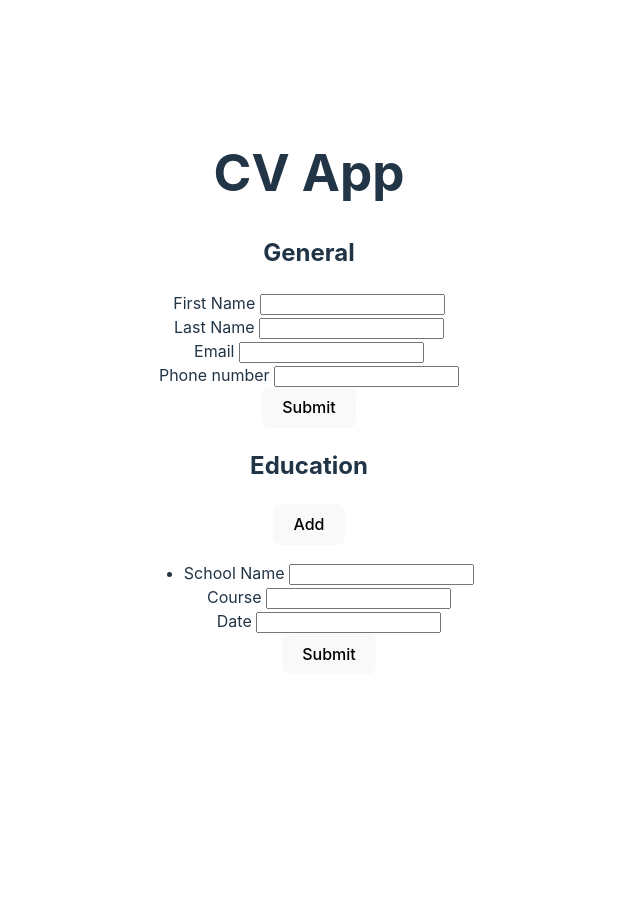
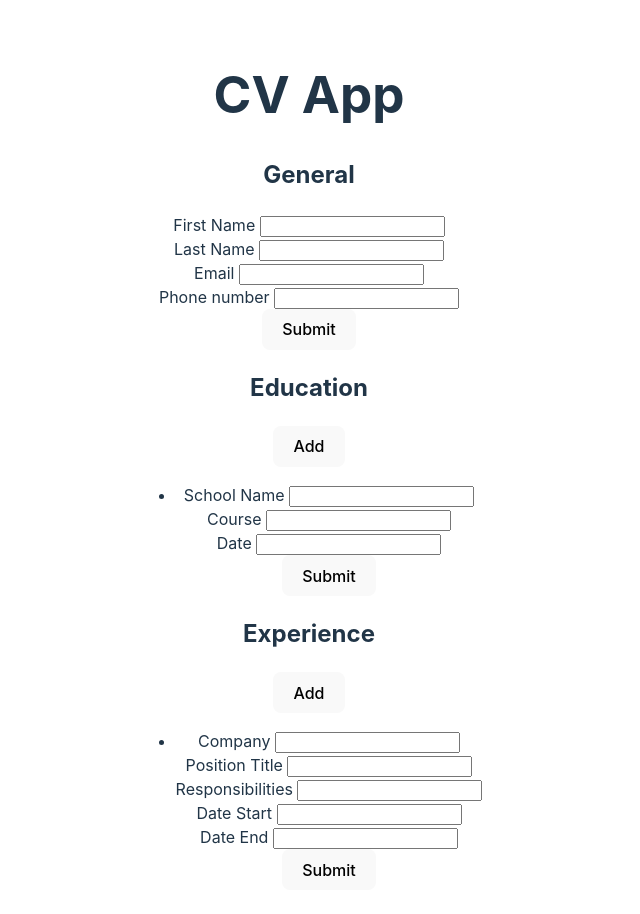
Before and after one commit to nofxboy1234/cv-app, a React (Vite) app: page / in a window 1280 px wide. Shown: the top 914 px of the page, without its empty margins (331-971 px from the left). Before the commit the page ends 800 px from the top, so only its background shows below. Built offline with nearby package versions, Linux system fonts and the light colour scheme.

Commit message:
Add Experience component

```diff
--- a/src/App.jsx
+++ b/src/App.jsx
@@ -1,6 +1,7 @@
 import './App.css';
 import General from './components/general/General';
 import EducationIndex from './components/education/Index';
+import ExperienceIndex from './components/experience/Index';
 
 function App() {
   return (
@@ -8,6 +9,7 @@ function App() {
       <h1>CV App</h1>
       <General />
       <EducationIndex />
+      <ExperienceIndex />
     </>
   );
 }
--- /dev/null
+++ b/src/components/experience/Edit.jsx
@@ -0,0 +1,87 @@
+export default function ExperienceEdit({
+  experience,
+  handleChangeExperience,
+  toggleEdit,
+}) {
+  return (
+    <>
+      <li>
+        <form onSubmit={toggleEdit}>
+          <div>
+            <label htmlFor="company">Company </label>
+            <input
+              type="text"
+              id="company"
+              value={experience.company}
+              onChange={(e) => {
+                handleChangeExperience({
+                  ...experience,
+                  company: e.target.value,
+                });
+              }}
+            />
+          </div>
+          <div>
+            <label htmlFor="position-title">Position Title </label>
+            <input
+              type="text"
+              id="position-title"
+              value={experience.positionTitle}
+              onChange={(e) => {
+                handleChangeExperience({
+                  ...experience,
+                  positionTitle: e.target.value,
+                });
+              }}
+            />
+          </div>
+          <div>
+            <label htmlFor="responsibilities">Responsibilities </label>
+            <input
+              type="text"
+              id="responsibilities"
+              value={experience.responsibilities}
+              onChange={(e) => {
+                handleChangeExperience({
+                  ...experience,
+                  responsibilities: e.target.value,
+                });
+              }}
+            />
+          </div>
+          <div>
+            <label htmlFor="date-start">Date Start </label>
+            <input
+              type="text"
+              id="date-start"
+              value={experience.dateStart}
+              onChange={(e) => {
+                handleChangeExperience({
+                  ...experience,
+                  dateStart: e.target.value,
+                });
+              }}
+            />
+          </div>
+          <div>
+            <label htmlFor="date-end">Date End </label>
+            <input
+              type="text"
+              id="date-end"
+              value={experience.dateEnd}
+              onChange={(e) => {
+                handleChangeExperience({
+                  ...experience,
+                  dateEnd: e.target.value,
+                });
+              }}
+            />
+          </div>
+          <div>
+            <button type="submit">Submit</button>
+          </div>
+        </form>
+      </li>
+    </>
+  );
+}
--- /dev/null
+++ b/src/components/experience/Experience.jsx
@@ -0,0 +1,29 @@
+import { useState } from 'react';
+import ExperienceEdit from './Edit';
+import ExperienceShow from './Show';
+
+export default function Experience({
+  initialExperienceId,
+  experiences,
+  handleChangeExperience,
+}) {
+  const experience = experiences[initialExperienceId];
+  const [isSubmitted, setIsSubmitted] = useState(false);
+
+  function toggleEdit(e) {
+    e.preventDefault();
+    setIsSubmitted(!isSubmitted);
+  }
+
+  if (isSubmitted) {
+    return <ExperienceShow experience={experience} toggleEdit={toggleEdit} />;
+  }
+
+  return (
+    <ExperienceEdit
+      experience={experience}
+      handleChangeExperience={handleChangeExperience}
+      toggleEdit={toggleEdit}
+    />
+  );
+}
--- /dev/null
+++ b/src/components/experience/Index.jsx
@@ -0,0 +1,64 @@
+import { useState } from 'react';
+import Experience from './Experience';
+import { Fragment } from 'react';
+
+const blankExperience = {
+  company: '',
+  positionTitle: '',
+  responsibilities: '',
+  dateStart: '',
+  dateEnd: '',
+};
+
+let nextId = 1;
+const initialExperiences = [
+  {
+    id: 0,
+    ...blankExperience,
+  },
+];
+
+export default function ExperienceIndex() {
+  const [experiences, setExperiences] = useState(initialExperiences);
+
+  function handleAddExperience() {
+    setExperiences([...experiences, { id: nextId++, ...blankExperience }]);
+  }
+
+  function handleChangeExperience(updatedExperience) {
+    setExperiences(
+      experiences.map((experience) => {
+        if (experience.id === updatedExperience.id) {
+          return updatedExperience;
+        } else {
+          return experience;
+        }
+      })
+    );
+  }
+
+  // function handleDeleteEducation(educationId) {
+  //   setEducations(
+  //     educations.filter((education) => education.id !== educationId)
+  //   );
+  // }
+
+  return (
+    <>
+      <h2>Experience</h2>
+      <button onClick={handleAddExperience}>Add</button>
+      <ul>
+        {experiences.map((experience) => (
+          <Fragment key={experience.id}>
+            <Experience
+              initialExperienceId={experience.id}
+              experiences={experiences}
+              handleChangeExperience={handleChangeExperience}
+            />
+            {/* <button>Delete</button> */}
+          </Fragment>
+        ))}
+      </ul>
+    </>
+  );
+}
--- /dev/null
+++ b/src/components/experience/Show.jsx
@@ -0,0 +1,16 @@
+export default function EducationShow({ experience, toggleEdit }) {
+  return (
+    <>
+      <li>
+        <div>{experience.company}</div>
+        <div>{experience.positionTitle}</div>
+        <div>{experience.responsibilities}</div>
+        <div>{experience.dateStart}</div>
+        <div>{experience.dateEnd}</div>
+        <form onSubmit={toggleEdit}>
+          <button type="submit">Edit</button>
+        </form>
+      </li>
+    </>
+  );
+}
```
